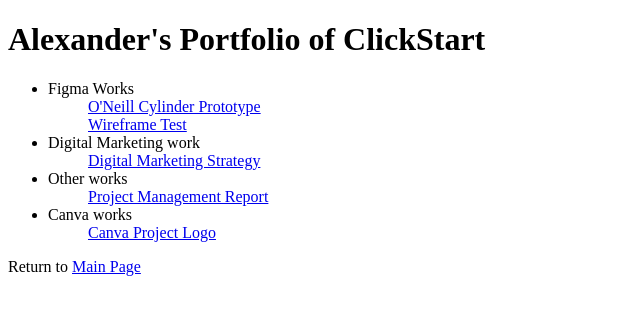
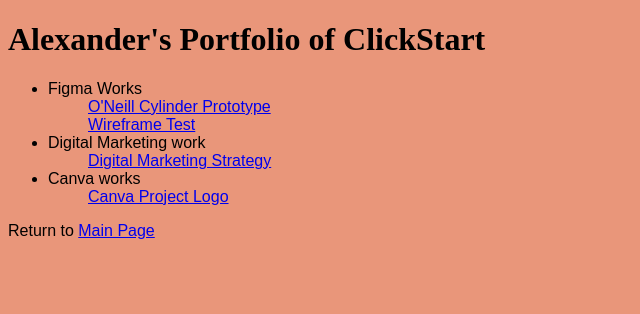
Before and after one commit to CmdrSOMA/Clickstart, a plain HTML site: page PortfolioLinks.html in a window 1280 px wide. Shown: the whole page, without its empty margins (0-640 px from the left). Drawn offline with Linux system fonts and the light colour scheme.

Commit message:
Add files via upload
Removal of one link due to information leak

```diff
--- a/PortfolioLinks.html
+++ b/PortfolioLinks.html
@@ -2,9 +2,13 @@
 <html lang="en">
 <head>
 	<title>Portfolio Links</title>
+	<style>
+	* {font-family:Arial, Helvetica, sans-serif;}
+h1 {font-family: "Times New Roman", Times, serif;}
+</style>
 </head>
 
-<body>
+<body style="background-color:rgb(233, 150, 122);">
 	<h1>Alexander's Portfolio of ClickStart</h1>
 	<ul>
 		<li>Figma Works</li>
@@ -18,10 +22,6 @@
 		<ul>
 	<a href="https://1drv.ms/w/s!Aqzpe7ho4LEjuhTJDCEDRjCk5s6p?e=pIg9Fl">Digital Marketing Strategy</a>
 	</ul>
-		<li>Other works</li>
-	<ul>
-	<a href="https://1drv.ms/b/s!Aqzpe7ho4LEjtDubazjrTIvZiUkz?e=lwFyly">Project Management Report</a>
-	</ul>
 		<li>Canva works</li>
 	<ul>
 	<a href="https://www.canva.com/design/DAGAO8Mir_4/8V0UA3H2c4cPMxybf2gFLw/edit?utm_content=DAGAO8Mir_4&utm_campaign=designshare&utm_medium=link2&utm_source=sharebutton">Canva Project Logo</a>
```
